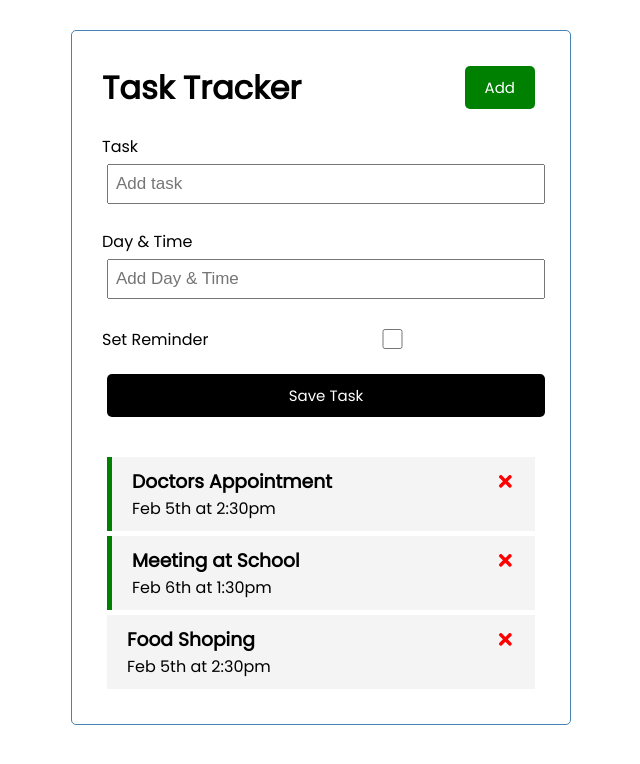
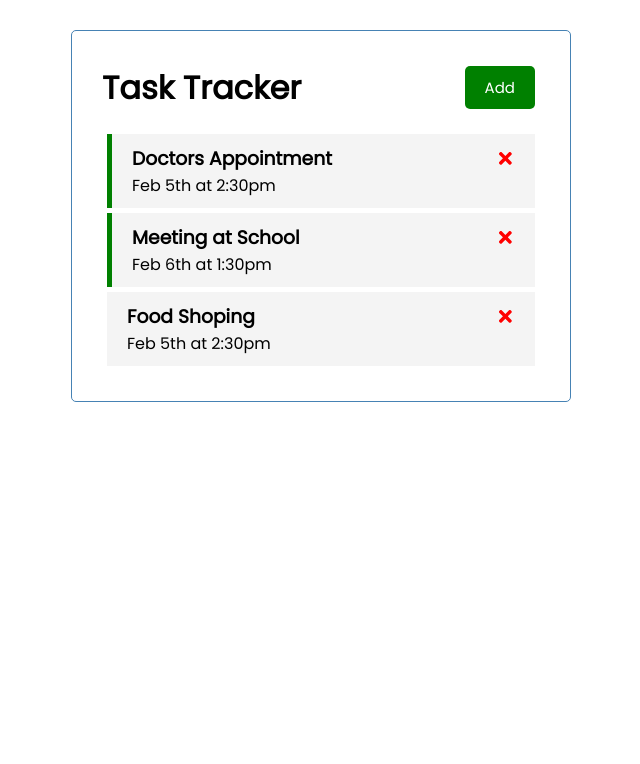
Before and after one commit to GanibegovicIsmail/task-tracker, a React (Create React App) app: page / in a window 1280 px wide. Shown: the top 764 px of the page, without its empty margins (319-959 px from the left). Built offline with nearby package versions, Linux system fonts and the light colour scheme.

Commit message:
Feat: TaskEntry Hidden

```diff
--- a/src/App.js
+++ b/src/App.js
@@ -4,6 +4,8 @@ import {useState} from 'react'
 import AddTask from './components/AddTask'
 
 const App = () => {
+  const [showAddTask, setShowAddTask] = useState(false)
+
   const [tasks, setTasks] = useState([
     {
         id:1,
@@ -48,7 +50,7 @@ const toggleReminder = (id) =>{
   return (
     <div className="container">
       <Header />
-      <AddTask onAdd={addTask}/>
+      {showAddTask && <AddTask onAdd={addTask}/>}
       <Tasks tasks={tasks} onDelete=
       {deleteTask} onToggle={toggleReminder}/>
     </div>
```
